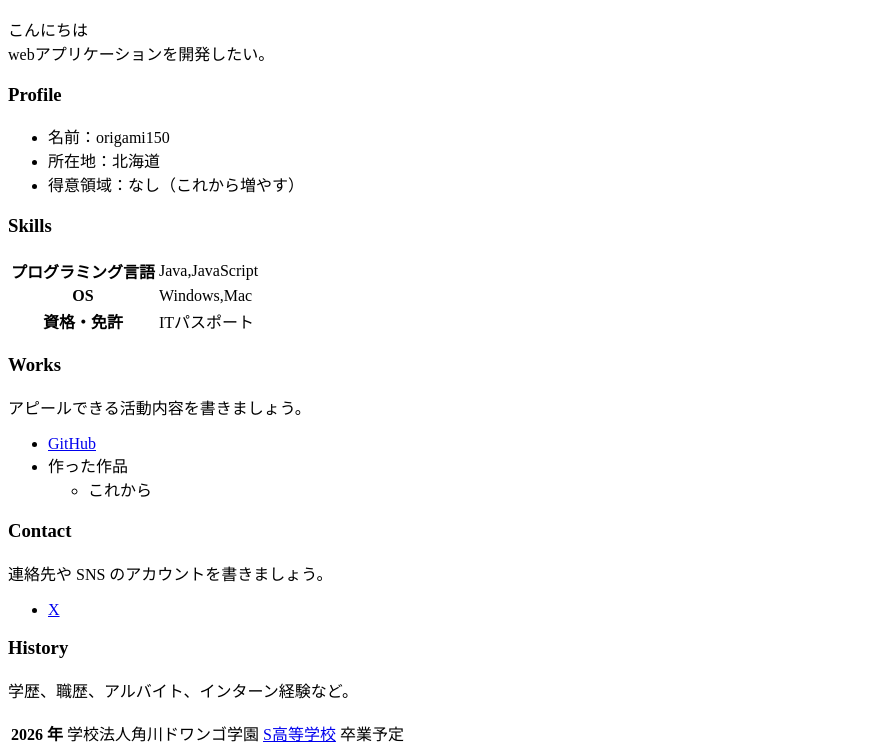
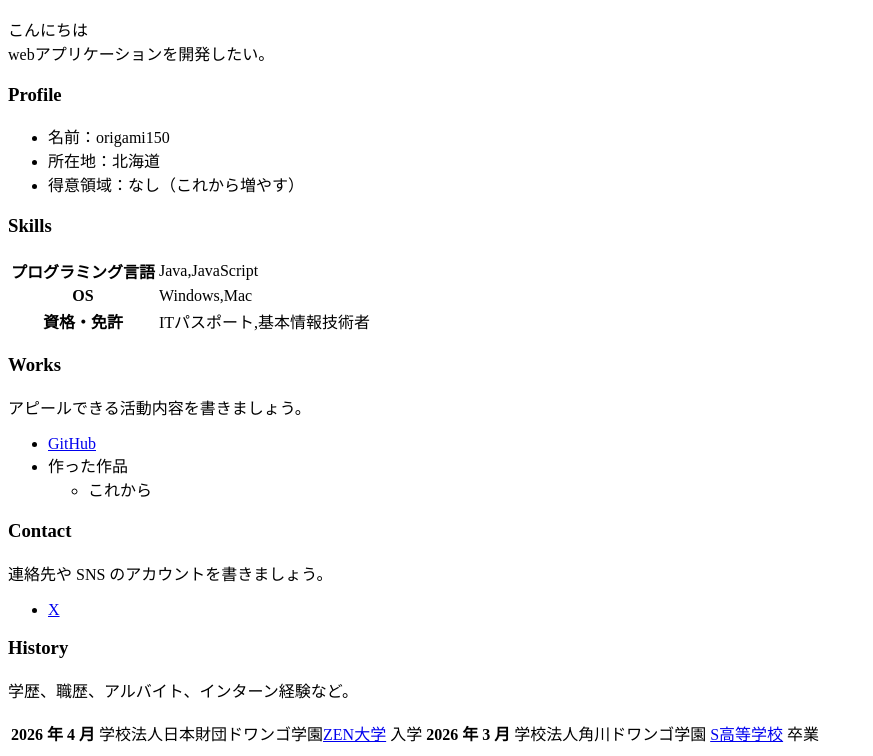
Before and after one commit to origami150/origami150.github.io, a plain HTML site: page index.html in a window 1280 px wide. Shown: the part 110-866 px from the top of the page, without its empty margins (0-873 px from the left). Drawn offline with Linux system fonts and the light colour scheme.

Commit message:
情報の更新

```diff
--- a/index.html
+++ b/index.html
@@ -32,7 +32,7 @@
       </tr>
       <tr>
         <th>資格・免許</th>
-        <td>ITパスポート</td>
+        <td>ITパスポート,基本情報技術者</td>
       </tr>
     </table>
 
@@ -58,8 +58,10 @@
     <p>学歴、職歴、アルバイト、インターン経験など。</p>
     <table>
       <tr>
-        <th>2026 年</th>
-        <td>学校法人角川ドワンゴ学園 <a href="https://nnn.ed.jp/">S高等学校</a> 卒業予定</td>
+        <th>2026 年 4 月</th>
+        <td>学校法人日本財団ドワンゴ学園<a href="https://zen.ac.jp/">ZEN大学</a> 入学</td>
+        <th>2026 年 3 月</th>
+        <td>学校法人角川ドワンゴ学園 <a href="https://nnn.ed.jp/">S高等学校</a> 卒業</td>
       </tr>
     </table>
   </body>
```
